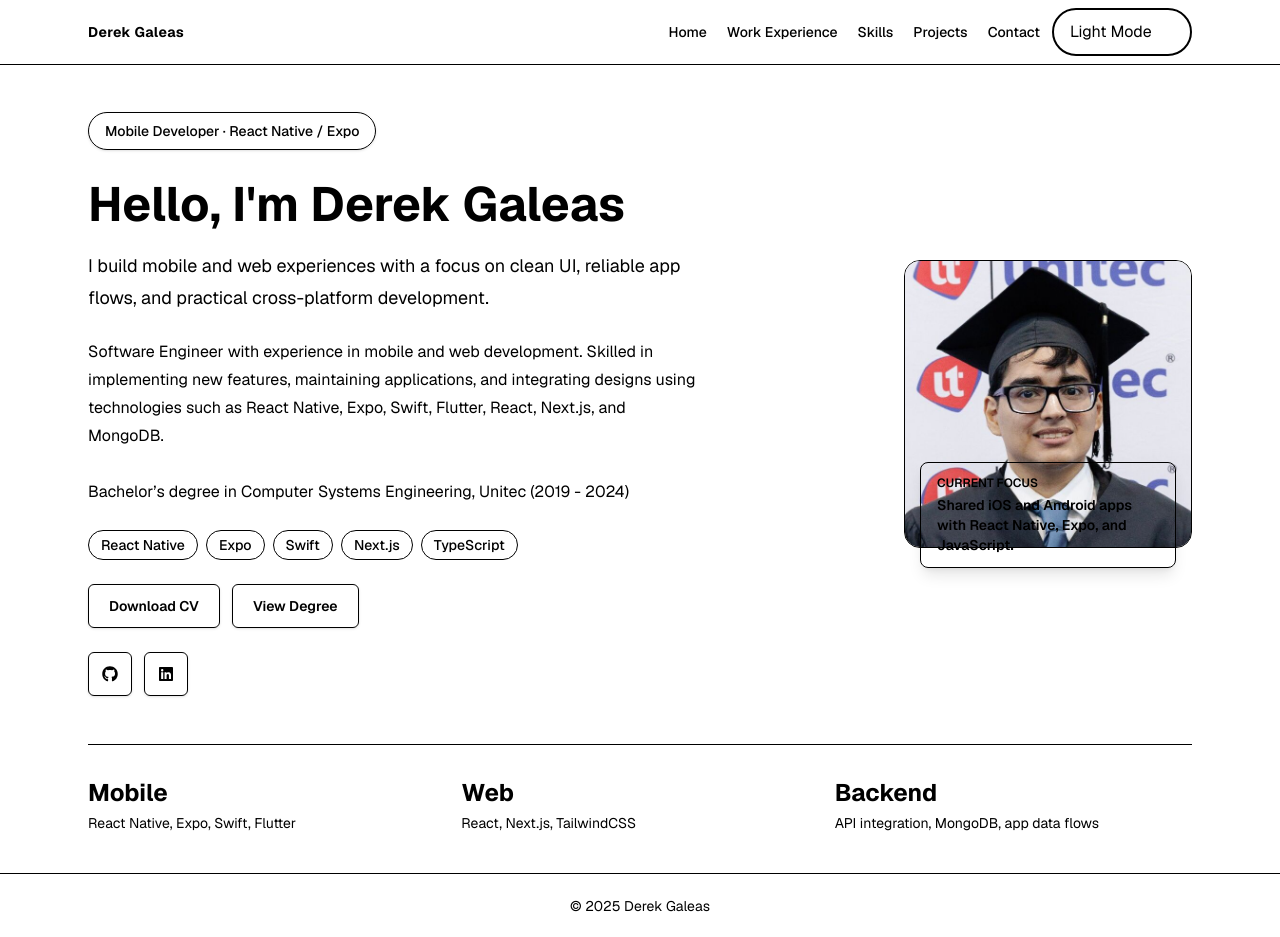
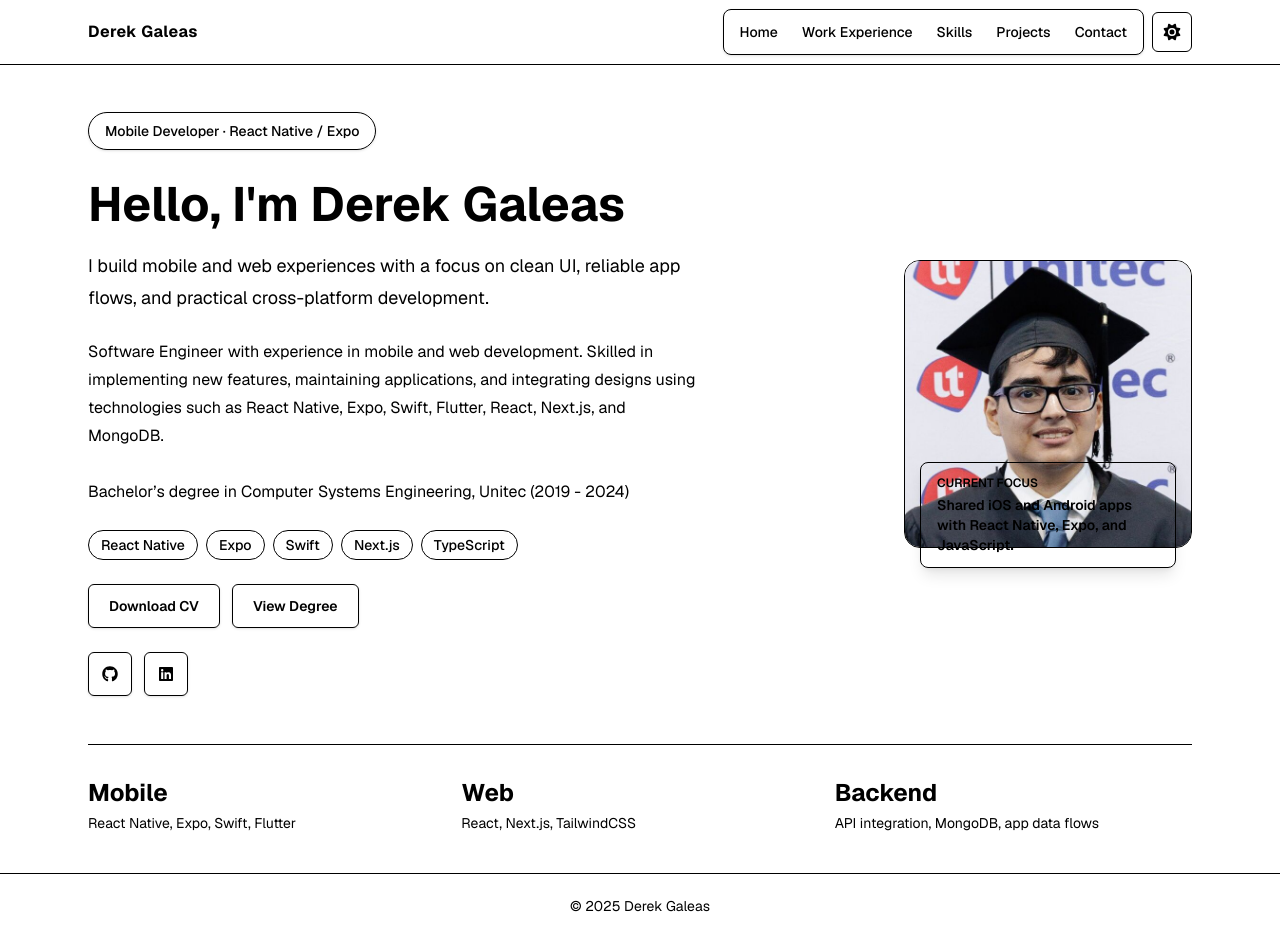
Before and after one commit to DHK2001/portfolio, a Next.js app: page / in a window 1280 px wide. Built offline with nearby package versions, Linux system fonts and the light colour scheme.

Commit message:
update menu layout

```diff
--- a/src/app/layout.tsx
+++ b/src/app/layout.tsx
@@ -43,14 +43,14 @@ export default function RootLayout({
         className={`flex min-h-dvh flex-col ${geistSans.variable} ${geistMono.variable}`}
       >
         <header className="fixed left-0 top-0 z-50 w-full border-b border-[color:var(--border)] bg-[color:var(--header-footer)] backdrop-blur">
-          <div className="mx-auto flex h-16 w-full max-w-6xl items-center justify-between gap-3 px-4 sm:gap-6 sm:px-6">
+          <div className="mx-auto flex h-16 w-full max-w-6xl items-center justify-between gap-3 px-4 sm:px-6">
             <a
               href="/"
-              className="text-sm font-bold tracking-wide text-[color:var(--primary-text)]"
+              className="shrink-0 text-sm font-bold tracking-wide text-[color:var(--primary-text)] sm:text-base"
             >
               Derek Galeas
             </a>
-            <div className="flex items-center gap-2 sm:gap-3">
+            <div className="flex items-center gap-2">
               <NavBar />
               <ThemeToggle />
             </div>
--- a/src/components/NavBar.tsx
+++ b/src/components/NavBar.tsx
@@ -16,24 +16,30 @@ const NavBar = () => {
   }, []);
 
   const navButtons = (link: string, name: string) => {
+    const isActive = pathname === link;
+
     return (
       <li
         key={name}
-        className={`rounded-md px-3 py-3 text-base font-semibold transition-colors duration-200 hover:bg-[color:var(--muted-surface)] hover:text-[var(--highlight)] md:px-0 md:py-0 md:text-sm md:font-medium md:hover:bg-transparent ${
-          pathname === link
-            ? "text-[var(--highlight)]"
-            : "text-[var(--secondary-text)]"
-        } `}
         onClick={() => setIsOpen(false)}
       >
-        <a href={link}>{name}</a>
+        <a
+          href={link}
+          className={`block rounded-md px-3 py-3 text-base font-semibold transition-colors duration-200 hover:bg-[color:var(--muted-surface)] hover:text-[var(--highlight)] md:px-3 md:py-2 md:text-sm md:font-medium ${
+            isActive
+              ? "bg-[color:var(--muted-surface)] text-[var(--highlight)]"
+              : "text-[var(--secondary-text)]"
+          }`}
+        >
+          {name}
+        </a>
       </li>
     );
   };
 
   return (
     <nav className="w-fit">
-      <ul className="hidden items-center gap-5 md:flex">
+      <ul className="hidden items-center rounded-lg border border-[color:var(--border)] bg-[color:var(--cards)] p-1 shadow-sm md:flex">
         {navBarRouterList.map((item) => navButtons(item.path, item.name))}
       </ul>
 
@@ -41,7 +47,7 @@ const NavBar = () => {
         aria-label="Open menu"
         aria-expanded={isOpen}
         aria-controls="mobile-menu"
-        className="relative z-[70] flex h-11 w-11 items-center justify-center rounded-md border border-[color:var(--border)] bg-[color:var(--cards)] text-[color:var(--primary-text)] md:hidden"
+        className="relative z-[70] flex h-10 w-10 items-center justify-center rounded-md border border-[color:var(--border)] bg-[color:var(--cards)] text-[color:var(--primary-text)] md:hidden"
         onClick={() => setIsOpen((v) => !v)}
       >
         <FontAwesomeIcon
@@ -68,6 +74,11 @@ const NavBar = () => {
         role="dialog"
         aria-modal="true"
       >
+        <div className="border-b border-[color:var(--border)] px-4 py-4">
+          <p className="text-sm font-semibold uppercase tracking-wide text-[color:var(--secondary-text)]">
+            Navigation
+          </p>
+        </div>
         <ul className="flex flex-col gap-1 p-4">
           {navBarRouterList.map((item) => navButtons(item.path, item.name))}
         </ul>
--- a/src/components/ThemeToggle.tsx
+++ b/src/components/ThemeToggle.tsx
@@ -26,12 +26,10 @@ const ThemeToggle = () => {
 
   if (!theme) {
     return (
-      <div className="flex h-11 w-11 items-center justify-center rounded-md border border-[var(--border)] bg-[color:var(--cards)] sm:w-35 sm:rounded-full sm:border-2 sm:border-[var(--primary)] sm:px-4">
-        <h2 className="hidden whitespace-nowrap sm:block">Loading...</h2>
+      <div className="flex h-10 w-10 items-center justify-center rounded-md border border-[var(--border)] bg-[color:var(--cards)]">
         <FontAwesomeIcon
           icon={faSpinner}
-          size="lg"
-          className="text-[var(--primary)]"
+          className="h-4 w-4 text-[var(--primary)]"
           spin
         />
       </div>
@@ -43,31 +41,11 @@ const ThemeToggle = () => {
   return (
     <button
       aria-label={`Switch to ${isLight ? "dark" : "light"} mode`}
+      title={`Switch to ${isLight ? "dark" : "light"} mode`}
       onClick={toggleTheme}
-      className="relative flex h-11 w-11 items-center justify-center overflow-hidden rounded-md border border-[color:var(--border)] bg-[color:var(--cards)] transition-colors duration-300 sm:block sm:h-12 sm:w-35 sm:rounded-full sm:border-2 sm:border-[var(--primary)] sm:bg-transparent"
+      className="flex h-10 w-10 items-center justify-center rounded-md border border-[color:var(--border)] bg-[color:var(--cards)] text-[color:var(--primary-text)] transition duration-200 hover:border-[color:var(--primary)] hover:text-[color:var(--highlight)]"
     >
-      <div
-        className="absolute top-0 left-0 hidden h-full w-fit transition-transform duration-500 sm:flex"
-        style={{
-          transform: isLight ? "translateX(0%)" : "translateX(-50%)",
-        }}
-      >
-        {/* Light Mode */}
-        <div className="flex items-center justify-between gap-1 w-1/2 px-4">
-          <h2 className="whitespace-nowrap">Light Mode</h2>
-          <div className="rounded-full flex items-center justify-center h-8 w-8 bg-[var(--primary)]">
-            <FontAwesomeIcon icon={faSun} size="lg" color="white" />
-          </div>
-        </div>
-
-        {/* Dark Mode */}
-        <div className="flex items-center justify-between gap-1 w-1/2 px-4">
-          <h2 className="whitespace-nowrap">Dark Mode</h2>
-          <div className="rounded-full flex items-center justify-center h-8 w-8 bg-[var(--primary)]">
-            <FontAwesomeIcon icon={faMoon} size="lg" color="black" />
-          </div>
-        </div>
-      </div>
+      <FontAwesomeIcon icon={isLight ? faSun : faMoon} className="h-4 w-4" />
     </button>
   );
 };
```
